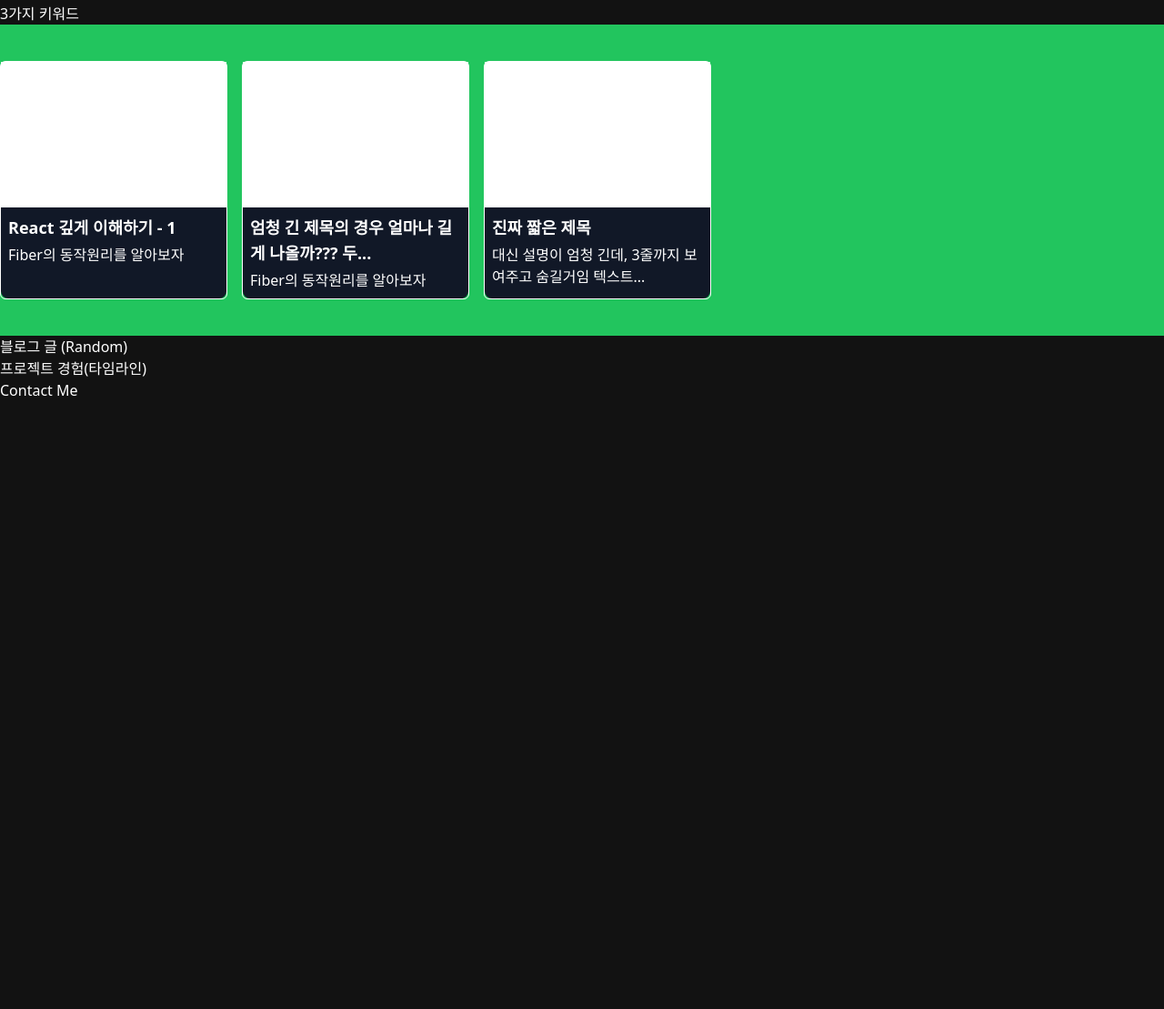
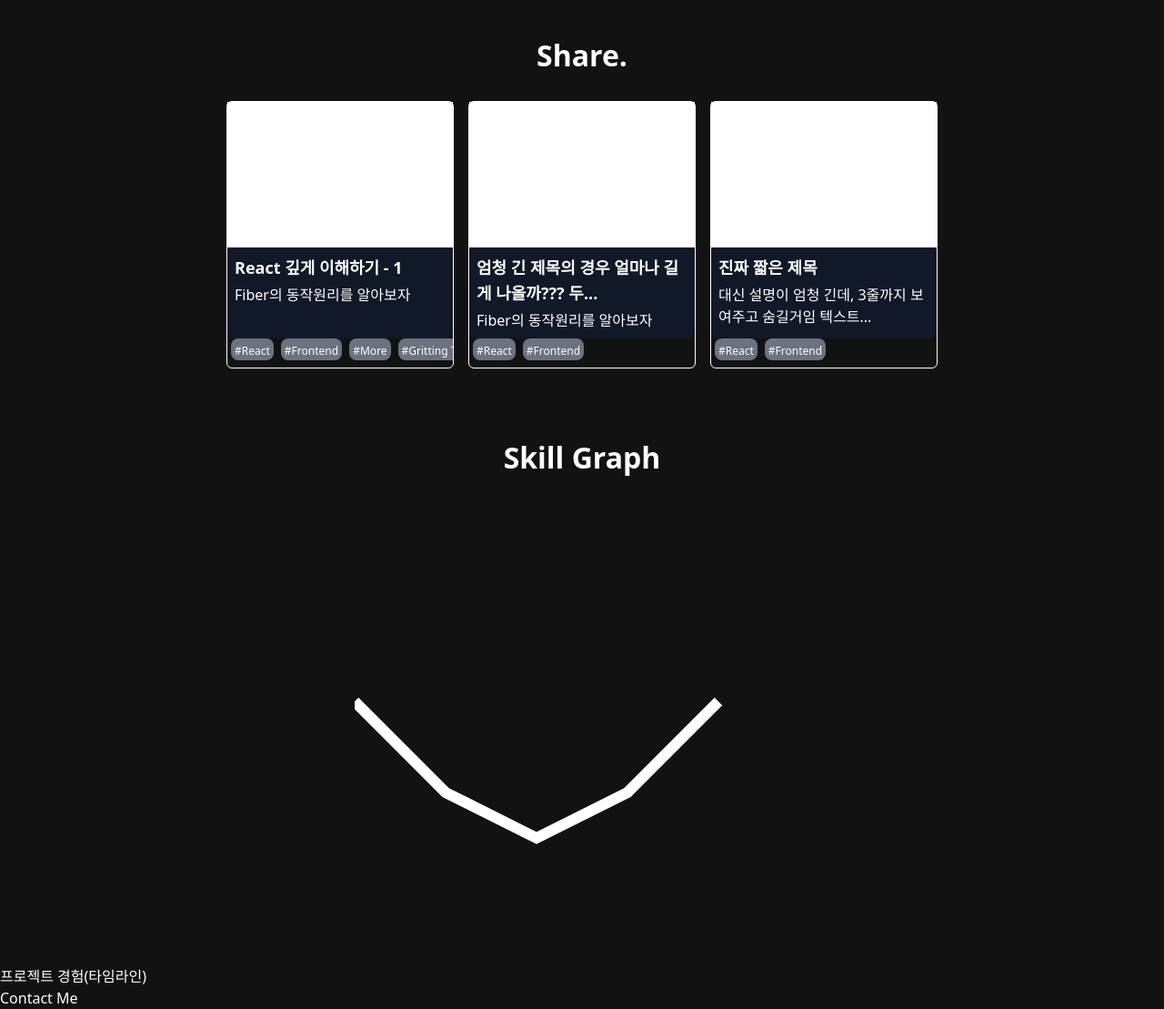
Before and after one commit to pksung1/pksung1.github.io, a Gatsby site: page / in a window 1280 px wide. Shown: the part 677-1786 px from the top of the page at 91% size. Before the commit the page ends 1118 px from the top, so only its background shows below. Built offline with nearby package versions, Linux system fonts and the light colour scheme; Gatsby itself is replaced by a stand-in of ours; a web font is replaced by a local one.

Commit message:
feat: skill graph 그리는중

```diff
--- a/gatsby-config.ts
+++ b/gatsby-config.ts
@@ -3,7 +3,7 @@ import type { GatsbyConfig } from "gatsby";
 const config: GatsbyConfig = {
   siteMetadata: {
     title: `vidilog`,
-    siteUrl: `https://www.yourdomain.tld`
+    siteUrl: `https://pksung1.github.io/`
   },
   // More easily incorporate content into your pages through automatic TypeScript type generation and better GraphQL IntelliSense.
   // If you use VSCode you can also use the GraphQL plugin
@@ -13,6 +13,7 @@ const config: GatsbyConfig = {
     "gatsby-plugin-postcss",
     "gatsby-transformer-remark",
     "gatsby-plugin-mdx",
+    "gatsby-plugin-svgr",
     {
       resolve: "gatsby-plugin-alias-imports",
       options: {
--- /dev/null
+++ b/src/assets/svg/index.ts
@@ -0,0 +1,24 @@
+
+import { ReactComponent as AndroidSVG } from "./icons/android.svg"
+import { ReactComponent as ExpressSVG } from "./icons/express.svg"
+import { ReactComponent as FlutterSVG } from "./icons/flutter.svg"
+import { ReactComponent as NestjsSVG } from "./icons/nestjs.svg"
+import { ReactComponent as NextjsSVG } from "./icons/nextjs.svg"
+import { ReactComponent as SwiftSVG } from "./icons/swift.svg"
+import { ReactComponent as TypescriptSVG } from "./icons/typescript.svg"
+import { ReactComponent as ReactSVG } from "./icons/react.svg"
+import { ReactComponent as AWSSVG } from "./icons/amazonwebservice.svg"
+
+
+
+export {
+  AndroidSVG,
+  ExpressSVG,
+  FlutterSVG,
+  NestjsSVG,
+  NextjsSVG,
+  SwiftSVG,
+  TypescriptSVG,
+  ReactSVG,
+  AWSSVG
+}
--- /dev/null
+++ b/src/components/LineChart/index.tsx
@@ -0,0 +1,83 @@
+import React, { LegacyRef, useEffect, useRef } from 'react';
+import * as d3 from 'd3';
+import { AndroidSVG, NextjsSVG, ReactSVG, TypescriptSVG } from 'src/assets/svg';
+
+interface Data {
+  level: number;
+  icon: JSX.Element;
+  name: string;
+}
+
+const datas: Data[] = [
+  {
+    level: 5,
+    icon: <NextjsSVG color="white" className="w-12 h-12"/>,
+    name: "Nestjs",
+  },
+  {
+    level: 7,
+    icon: <TypescriptSVG color="white" className="w-12 h-12"/>,
+    name: "Typescript",
+  },
+  {
+    level: 8,
+    icon: <ReactSVG color="white" className="w-12 h-12"/>,
+    name: "React",
+  },
+  {
+    level: 7,
+    icon: <TypescriptSVG color="white" className="w-12 h-12"/>,
+    name: "Typescript",
+  },
+  {
+    level: 5,
+    icon: <AndroidSVG color="white" className="w-12 h-12"/>,
+    name: "Android",
+  }
+]
+
+interface ChartData extends Data {
+  x: number;
+  y: number;
+}
+
+const LineChart = () => {
+  const ref = useRef<any>();
+
+  useEffect(() => {
+    const data = datas.map((d, i) => ({
+      ...d,
+      x: i,
+      y: 10 - d.level,
+    }));
+
+    const svg = d3.select(ref.current as any);
+
+    const xScale = d3.scaleLinear()
+      .domain([0, datas.length])
+      .range([0, 500]);
+
+    const yScale = d3.scaleLinear()
+      .domain([0, 10])
+      .range([500, 0]);
+
+    const line = d3.line<ChartData>()
+      .x((d) => xScale(d.x))
+      .y((d) => yScale(d.y));
+
+    svg.append('path')
+      .datum(data)
+      .attr('fill', 'none')
+      .attr('stroke', 'white')
+      .attr('stroke-width', 12)
+      .attr('d', line);
+
+    // svg아이콘 그리기
+  }, []);
+
+  return (
+    <svg ref={ref} width={500} height={500} />
+  );
+};
+
+export default LineChart;
--- a/src/pages/index.tsx
+++ b/src/pages/index.tsx
@@ -5,6 +5,17 @@ import Text from "@components/Text"
 import MainBrand from "src/sections/MainBrand"
 import RandomBlogPosts from "src/sections/RandomBlogPosts"
 import MainKeyword from "src/sections/MainKeyword"
+import SkillGraph from "src/sections/SkillGraph"
+
+export const Head: HeadFC = () => {
+  console.log("HEAD IMPORT")
+  return (
+    <>
+      <title>Home Page</title>
+      <link rel="stylesheet" href="https://cdn.jsdelivr.net/gh/devicons/devicon@latest/devicon.min.css"></link>
+    </>
+  )
+}
 
 const IndexPage: React.FC<PageProps> = () => {
   return (
@@ -12,9 +23,8 @@ const IndexPage: React.FC<PageProps> = () => {
       <Navbar />
       <MainBrand />
       <MainKeyword />
-      <Text as="p">3가지 키워드</Text>
       <RandomBlogPosts />
-      <Text as="p">블로그 글 (Random)</Text>
+      <SkillGraph />
       <Text as="p">프로젝트 경험(타임라인)</Text>
       <Text as="p">Contact Me</Text>
     </main>
@@ -22,5 +32,3 @@ const IndexPage: React.FC<PageProps> = () => {
 }
 
 export default IndexPage
-
-export const Head: HeadFC = () => <title>Home Page</title>
--- a/src/sections/RandomBlogPosts/index.tsx
+++ b/src/sections/RandomBlogPosts/index.tsx
@@ -5,27 +5,32 @@ const posts  = [
   {
     title: "React 깊게 이해하기 - 1",
     description: "Fiber의 동작원리를 알아보자",
-    thumbnail: ""
+    thumbnail: "",
+    tags: ["React", "Frontend", "More", "Gritting To ME"]
   },
   {
     title: "엄청 긴 제목의 경우 얼마나 길게 나올까??? 두줄까지 보여주고 나머지는 숨길생각임",
     description: "Fiber의 동작원리를 알아보자",
-    thumbnail: ""
+    thumbnail: "",
+    tags: ["React", "Frontend"]
   },
   {
     title: "진짜 짧은 제목",
     description: "대신 설명이 엄청 긴데, 3줄까지 보여주고 숨길거임 텍스트 ㅎㅎ, 대신 설명이 엄청 긴데, 3줄까지 보여주고 숨길거임 텍스트 ㅎㅎ, 대신 설명이 엄청 긴데, 3줄까지 보여주고 숨길거임 텍스트 ㅎㅎ",
-    thumbnail: ""
-  }
-
+    thumbnail: "",
+    tags: ["React", "Frontend"]
+  },
 ]
 
 const RandomBlogPosts = () => {
 
   return (
-    <div className="bg-green-500 py-10">
-      <div className="flex flex-row gap-4">
-        {posts.map((post) => <PostCard {...post} key={post.title} />)}
+    <div className="py-10 justify-center flex flex-col">
+      <Text className="mb-8 text-2xl text-center font-bold">Share.</Text>
+      <div className="overflow-scroll px-4 flex lg:items-center lg:justify-center flex-nowrap">
+        <div className="flex flex-row gap-4">
+          {posts.map((post) => <PostCard {...post} key={post.title} />)}
+        </div>
       </div>
     </div>
   )
@@ -36,8 +41,9 @@ interface PostCardProps {
   title?: string;
   thumbnail?: string;
   description?: string;
+  tags?: string[];
 }
-const PostCard = ({ title, thumbnail, description}: PostCardProps) => {
+const PostCard = ({ title, thumbnail, description, tags }: PostCardProps) => {
 
   return (
     <div className="border border-white w-[250px] rounded-md flex flex-col">
@@ -45,6 +51,13 @@ const PostCard = ({ title, thumbnail, description}: PostCardProps) => {
       <div className="p-2 bg-gray-900 rounded-bl-lg rounded-br-lg flex-1">
         <Text as="h3" className="text-lg font-bold mb-1">{sliceText(title ?? "", 27)}</Text>
         <Text as="p">{sliceText(description ?? "", 32) }</Text>
+      </div>
+      <div className="flex flex-row px-1 pb-2 overflow-x-scroll gap-2">
+        {tags?.map(tag => (
+          <div key={tag} className="px-1 bg-gray-500 rounded-lg shrink-0">
+            <Text className="text-xs">#{tag}</Text>
+          </div>
+        ))}
       </div>
     </div>
   )
--- /dev/null
+++ b/src/sections/SkillGraph/index.tsx
@@ -0,0 +1,29 @@
+import React from "react";
+import Text from "@components/Text"
+import { ReactSVG } from "src/assets/svg";
+import LineChart from "@components/LineChart";
+
+const SkillGraph = () => {
+
+  return (
+    <div className="flex flex-1 py-10 justify-center flex-col">
+      <Text className="text-2xl text-center font-bold">Skill Graph</Text>
+      <div className="flex-row flex">
+        <div className="flex flex-1 flex-row items-center justify-center">
+          <LineChart />
+        </div>
+      </div>
+    </div>
+  )
+}
+
+const SkillGraphView = () => {
+
+  return (
+    <div></div>
+  )
+}
+
+const SkillGraphItem = () => {}
+
+export default SkillGraph;
--- a/tailwind.config.js
+++ b/tailwind.config.js
@@ -11,6 +11,7 @@ module.exports = {
   ],
   theme: {
     fontSize: {
+      'xs': ['0.75rem', '1rem'],
       'sm': ['0.875rem', '1rem'],
       'base': ['1rem', '1.5rem'],
       'lg': ['1.125rem', '1.75rem'],
```
Also changed, not shown: package.json (+6 -1 lines), src/assets/index.d.ts (added, +7 -0 lines), README.md, src/assets/svg/icons/amazonwebservice.svg (added), src/assets/svg/icons/android.svg (added), src/assets/svg/icons/express.svg (added), src/assets/svg/icons/flutter.svg (added), src/assets/svg/icons/nestjs.svg (added), src/assets/svg/icons/nextjs.svg (added), src/assets/svg/icons/react.svg (added), src/assets/svg/icons/swift.svg (added), src/assets/svg/icons/typescript.svg (added), 1 other file.
